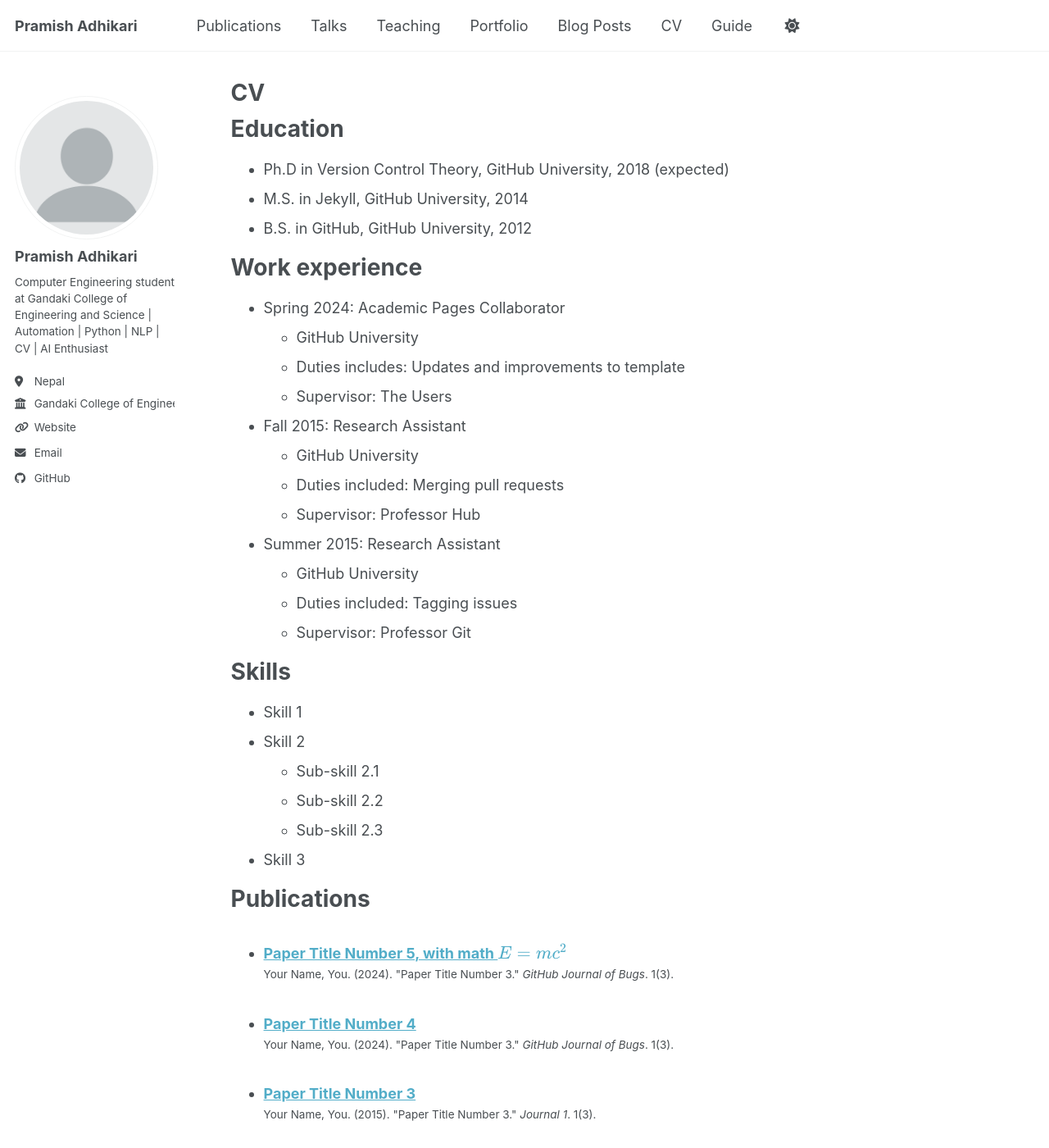
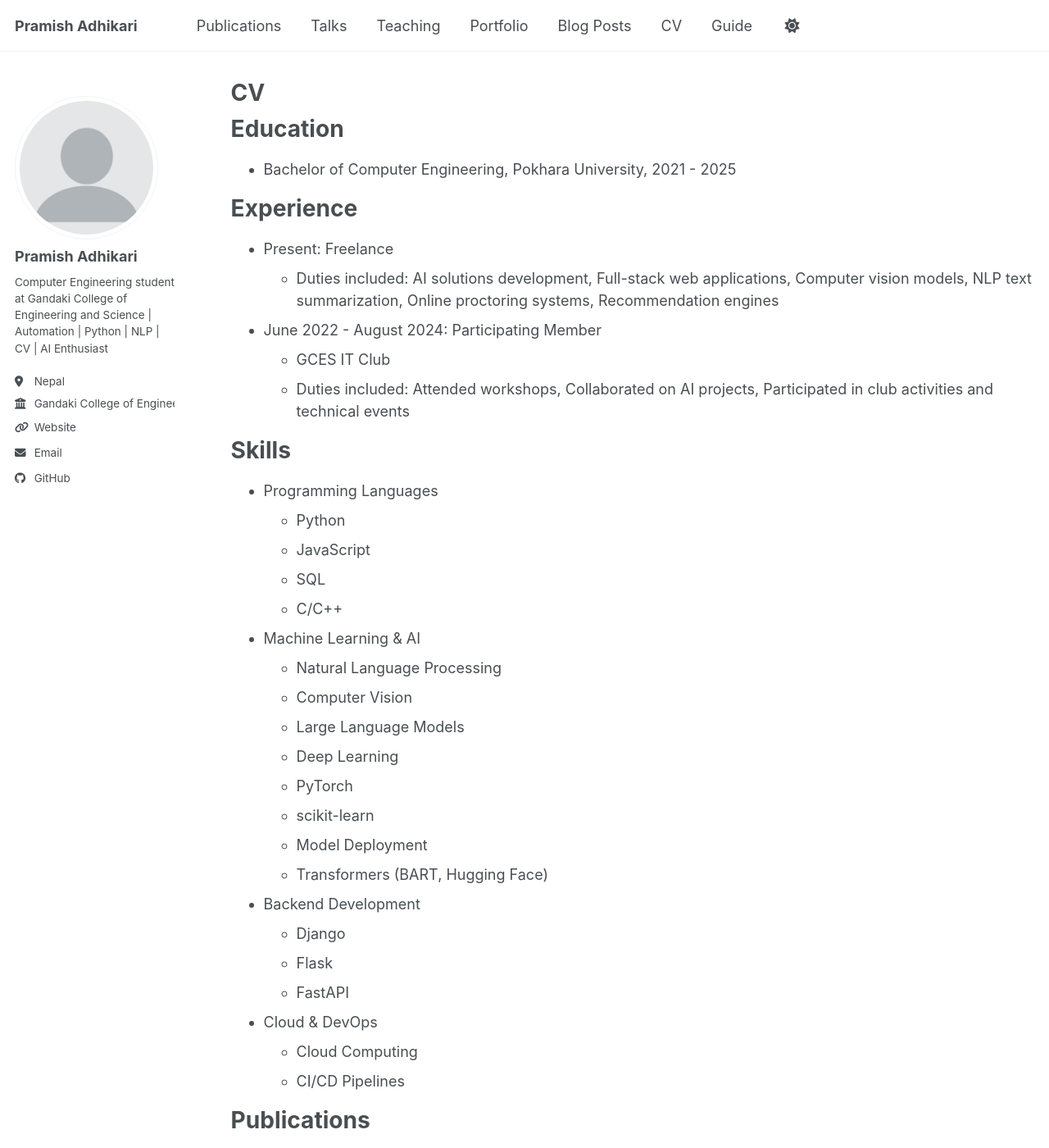
Before and after one commit to PramishBytes/PramishBytes.github.io, a Jekyll site: the page built from _pages/cv.md, in a window 1280 px wide and 1400 px high. Shown: the whole window at 82% size. Built offline with Jekyll 4.4.1, drawn with Linux system fonts in a browser that asks for light colours; a script bundle is joined from its source files by our own code; library files that are not in the unit come from our copies; some of the changed text lies outside the part shown.

Commit message:
Update cv.md

```diff
--- a/_pages/cv.md
+++ b/_pages/cv.md
@@ -11,35 +11,45 @@ redirect_from:
 
 Education
 ======
-* Ph.D in Version Control Theory, GitHub University, 2018 (expected)
-* M.S. in Jekyll, GitHub University, 2014
-* B.S. in GitHub, GitHub University, 2012
+* Bachelor of Computer Engineering, Pokhara University, 2021 - 2025
 
-Work experience
+Experience
 ======
-* Spring 2024: Academic Pages Collaborator
-  * GitHub University
-  * Duties includes: Updates and improvements to template
-  * Supervisor: The Users
+* Present: Freelance
+  * Duties included: AI solutions development, Full-stack web applications, Computer vision models, NLP text summarization, Online proctoring systems, Recommendation engines
 
-* Fall 2015: Research Assistant
-  * GitHub University
-  * Duties included: Merging pull requests
-  * Supervisor: Professor Hub
-
-* Summer 2015: Research Assistant
-  * GitHub University
-  * Duties included: Tagging issues
-  * Supervisor: Professor Git
+* June 2022 - August 2024: Participating Member
+  * GCES IT Club
+  * Duties included: Attended workshops, Collaborated on AI projects, Participated in club activities and technical events
 
 Skills
 ======
-* Skill 1
-* Skill 2
-  * Sub-skill 2.1
-  * Sub-skill 2.2
-  * Sub-skill 2.3
-* Skill 3
+* Programming Languages
+  * Python
+  * JavaScript
+  * SQL
+  * C/C++
+
+* Machine Learning & AI
+  * Natural Language Processing
+  * Computer Vision
+  * Large Language Models
+  * Deep Learning
+  * PyTorch
+  * scikit-learn
+  * Model Deployment
+  * Transformers (BART, Hugging Face)
+
+* Backend Development
+  * Django
+  * Flask
+  * FastAPI
+
+* Cloud & DevOps
+  * Cloud Computing
+  * CI/CD Pipelines
+
+
 
 Publications
 ======
@@ -47,18 +57,8 @@ Publications
     {% include archive-single-cv.html %}
   {% endfor %}</ul>
 
-Talks
-======
-  <ul>{% for post in site.talks reversed %}
-    {% include archive-single-talk-cv.html  %}
-  {% endfor %}</ul>
-
-Teaching
-======
-  <ul>{% for post in site.teaching reversed %}
-    {% include archive-single-cv.html %}
-  {% endfor %}</ul>
-
-Service and leadership
-======
-* Currently signed in to 43 different slack teams
+<div style="margin-bottom: 20px;">
+  <a href="{{ base_path }}/files/cv.pdf" class="btn btn--primary" style="text-decoration: none; display: inline-block; padding: 8px 16px; background-color: #7a8288; color: white; border-radius: 4px;">
+    <i class="fa fa-download"></i> Download CV (PDF)
+  </a>
+</div>
```
